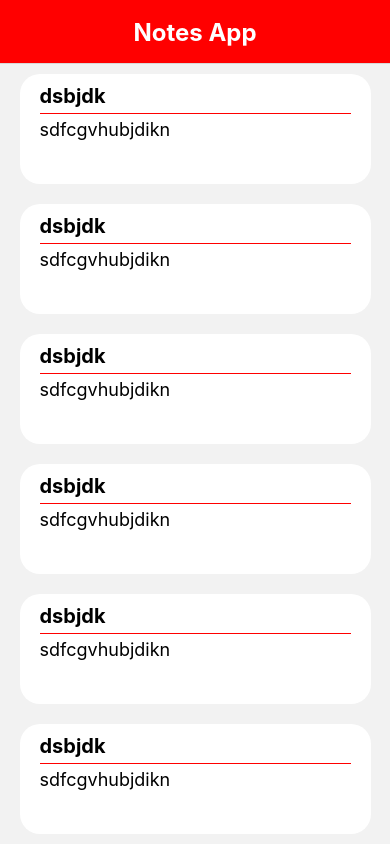
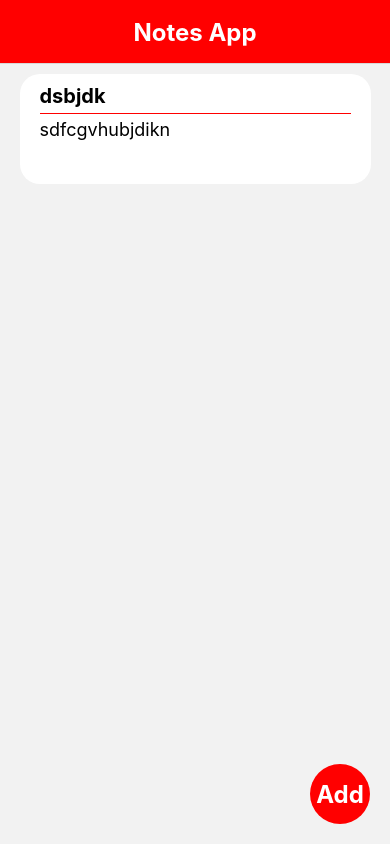
Before and after one commit to shyamtiwari02062001/Note, a React Native app: screen / in a window 390 px wide. Shown: the top 844 px of the page. Built offline with nearby package versions, Linux system fonts and the light colour scheme.

Commit message:
Added statusbar and fixed the issue occuring if the flatlist has no item

```diff
--- a/screens/addNote.tsx
+++ b/screens/addNote.tsx
@@ -1,10 +1,11 @@
 import React from 'react';
-import {View, TextInput, StyleSheet} from 'react-native';
+import {View, TextInput, StatusBar, StyleSheet} from 'react-native';
 import SubmitButton from '../components/button';
 
 const AddNote = () => {
   return (
     <View>
+      <StatusBar backgroundColor={'red'} />
       <TextInput
         style={styles.input}
         placeholderTextColor={'grey'}
--- a/screens/homeScreen.tsx
+++ b/screens/homeScreen.tsx
@@ -1,22 +1,12 @@
 import React from 'react';
-import {FlatList, View} from 'react-native';
+import {FlatList, StatusBar, StyleSheet, View} from 'react-native';
 import ListItem from '../components/listItem';
 import FloatingButton from '../components/floatingButton';
 const HomeScreen = (props: {navigation: any}) => {
-  const data = [
-    {title: 'dsbjdk', subtitle: 'sdfcgvhubjdikn'},
-    {title: 'dsbjdk', subtitle: 'sdfcgvhubjdikn'},
-    {title: 'dsbjdk', subtitle: 'sdfcgvhubjdikn'},
-    {title: 'dsbjdk', subtitle: 'sdfcgvhubjdikn'},
-    {title: 'dsbjdk', subtitle: 'sdfcgvhubjdikn'},
-    {title: 'dsbjdk', subtitle: 'sdfcgvhubjdikn'},
-    {title: 'dsbjdk', subtitle: 'sdfcgvhubjdikn'},
-    {title: 'dsbjdk', subtitle: 'sdfcgvhubjdikn'},
-    {title: 'dsbjdk', subtitle: 'sdfcgvhubjdikn'},
-    {title: 'dsbjdk', subtitle: 'sdfcgvhubjdikn'},
-  ];
+  const data = [{title: 'dsbjdk', subtitle: 'sdfcgvhubjdikn'}];
   return (
-    <View>
+    <View style={styles.container}>
+      <StatusBar backgroundColor={'red'} />
       <FlatList
         data={data}
         renderItem={({item, index}) => (
@@ -28,3 +18,6 @@ const HomeScreen = (props: {navigation: any}) => {
   );
 };
 export default HomeScreen;
+const styles = StyleSheet.create({
+  container: {height: '100%'},
+});
```
